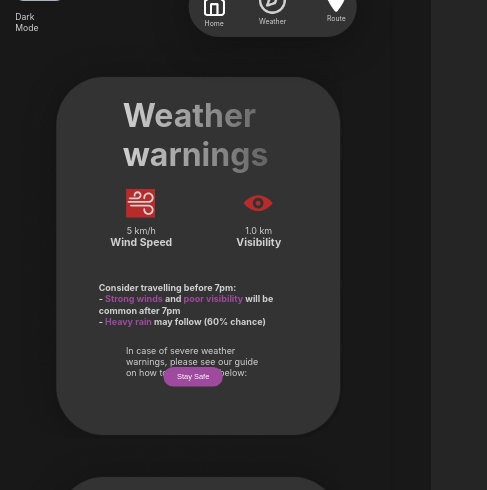
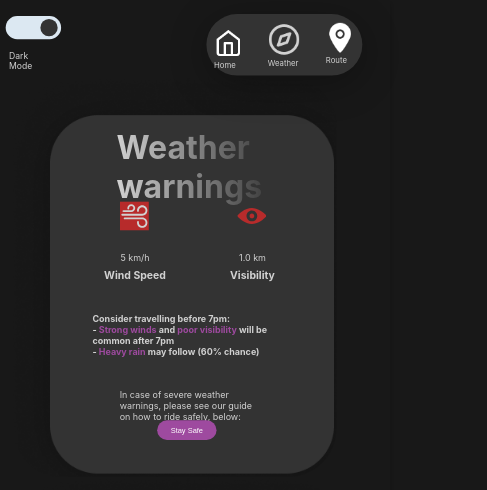
Before and after one commit to Pie-R-Squared/WeatherApp, a React (Create React App) app: page /Weather in a window 390 px wide. Shown: the top 490 px of the page, 487 px wide, since content can reach past the window. Built offline with nearby package versions, Linux system fonts and the light colour scheme.

Commit message:
Fixed css for Forecast page

```diff
--- a/src/App.js
+++ b/src/App.js
@@ -1,5 +1,3 @@
-
-
 import {  Route, Routes } from "react-router-dom";
 import Weather from './Components';
 import Home from "./Home";
--- a/src/style.css
+++ b/src/style.css
@@ -105,6 +105,10 @@ body[colour-mode="light"] hr {
     margin: 0 0.5rem;
 }
 
+.warning-data-figures p, .warning-data-figures button {
+  margin: 10px;
+}
+
 .centred {
     text-align: center;
 }
@@ -140,14 +144,14 @@ h2 {
     display: grid;
     grid-area: navigation-tab;
     grid-template-columns: 1fr;
-    grid-template-rows: repeat(6,1fr);
+    grid-template-rows: repeat(3,1fr);
     grid-template-areas: 'home'
                           'weather'
                           'route'
                           ;
 
     width: 5.25rem;
-    height: 36.5625rem;
+    height: 16.5625rem;
     flex-shrink: 0;
     background-color: #333;
     border-radius: 3rem;
@@ -166,29 +170,6 @@ h2 {
     flex-shrink: 0;
     margin-bottom: 2rem;
     fill: #D9D9D9;
-}
-
-.navigation-tab p{
-    color: #D9D9D9;
-    font-size: 0.9rem;
-}
-
-.navigation-tab button{
-    border: none;
-    background: transparent;
-    cursor: pointer;
-}
-
-.navigation-item{
-    display: flex;
-    flex-direction: column;
-    align-items: center;
-    gap: 0.5rem;
-    margin-bottom: 2rem;
-}
-
-.navigation-tab a{
-    text-decoration-line: none;
 }
 
 #home{
@@ -507,7 +488,7 @@ span {
 
 @media (max-width: 768px) {
 
-    .forecast-body{
+    #forecast-body{
         display: flex;
         justify-content: center;
         align-items: center;
@@ -531,6 +512,7 @@ span {
         width: 405px;
         height: 500px;
         border-radius: 60px;
+        box-sizing: border-box;
     }
 
     body[colour-mode="dark"] #warnings {
@@ -586,11 +568,10 @@ span {
         position: absolute;
         width: 300px;
         height: 500px;
-        top: 2000px;
-        left: 120px;
+        top: 100%;
+        left: 80%;
         background-image: url("images/temp_icon.png");
         background-repeat: no-repeat;
-        transform: scale(0.8);
         z-index: -1;
     }
 
@@ -613,6 +594,7 @@ body {
               #252525;
   box-shadow: 0px 4px 4px 0px rgba(0, 0, 0, 0.2);
 }
+
 /*layout for page*/
 .container{
   display: grid;
@@ -625,10 +607,7 @@ body {
 
   height: 100vh;
   gap: 0.5rem;
-
-
 }
-
 
 #search{
   grid-area: search;
@@ -676,47 +655,28 @@ body {
   background: transparent;
   filter: invert(70%);
 }
+
 /*layout for navigation bar*/
-.navigation-tab{
-  display: grid;
-  grid-area: navigation-tab;
-  grid-template-columns: 1fr;
-  grid-template-rows: repeat(3,1fr);
-  grid-template-areas: 'home'
-                        'weather'
-                        'route'
-                        ;
 
-  width: 5.25rem;
-  height: 34.5625rem;
-  flex-shrink: 0;
-  background-color: #333;
-  border-radius: 3rem;
-  box-shadow: 0px 10px 50px rgba(0, 0, 0, 0.3);
-  margin-left: 2rem;
-  margin-top: 0rem;
-
-  gap: 1rem;
-  place-items: center;
-}
 #route{
-  grid-area: route;
   width: 2.5rem;
   height: 2.2rem;
   flex-shrink: 0;
   margin-bottom: 2rem;
   fill: #D9D9D9;
 }
+
 .navigation-tab p{
   color: #D9D9D9;
   font-size: 0.9rem;
 }
+
 .navigation-tab button{
   border: none;
   background: transparent;
   cursor: pointer;
+}
 
-}
 .navigation-item{
   display: flex;
   flex-direction: column;
@@ -724,6 +684,16 @@ body {
   gap: 0.5rem;
   margin-bottom: 2rem;
 }
+
+.navigation-item:hover {
+  transform: scale(1.05);
+  border-radius: 2rem;
+}
+
+.navigation-item:hover img {
+  filter: brightness(0) saturate(100%) invert(30%) sepia(50%) saturate(300%) hue-rotate(270deg);
+}
+
 .navigation-tab a{
   text-decoration-line: none;
 }
@@ -734,9 +704,8 @@ body {
   width: 2rem;
   height: 2rem;
   flex-shrink: 0;
+}
 
-
-}
 #home img{
   width: 2.575rem;
   height: 2.58rem;
@@ -744,12 +713,10 @@ body {
 }
 
 #weather{
-
   grid-area: weather;
   width: 2.45575rem;
   height: 2.18881rem;
   flex-shrink: 0;
-
 }
 
 
@@ -766,6 +733,7 @@ body {
   flex-shrink: 0;
   fill: #D9D9D9;
 }
+
 .mode p{
   color: #FFF;
   font-family: Inter;
@@ -776,6 +744,7 @@ body {
   padding: 0.1rem;
   margin-left: 1rem;
 }
+
 .switch-container {
   display: flex;
   flex-direction: column;
@@ -788,11 +757,13 @@ body {
   padding: 0.05rem;
   margin: 0.2rem
 }
+
 .switch-container input {
   opacity: 0;
   width: 0;
   height: 1rem;
 }
+
 .slider {
   position: absolute;
   top: 0;
@@ -806,6 +777,7 @@ body {
   transition: 0.4s;
   padding: 1rem;
 }
+
 .slider:before {
   content: "";
   position: absolute;
@@ -818,6 +790,7 @@ body {
   border-radius: 50%;
   transition: 0.4s;
 }
+
 input:checked + .slider {
   background-color: #dce8f2;
 }
@@ -839,8 +812,6 @@ body {
   font-style: normal;
   font-weight: 700;
   line-height: normal;
-
-
 }
 
 
@@ -850,8 +821,6 @@ body {
   margin-top: -7rem;
   margin-left: 1rem;
   padding-right: 2rem;
-
-
 }
 
 /*style size hourly weather*/
@@ -873,24 +842,22 @@ body {
   flex-shrink: 0;
   align-content: center;
   justify-content: center;
-
 }
 
 #day1{
   grid-area: day1;
+}
 
-}
 #day2{
   grid-area: day2;
+}
 
-}
 #day3{
   grid-area: day3;
+}
 
-}
 #day4{
   grid-area: day4;
-
 }
 
 .daily-weather-card{
@@ -908,8 +875,8 @@ body {
   align-content: space-between;
   justify-content: space-evenly;
   align-items: center;
+}
 
-}
 .daily-weather-card:nth-child(1){
   background-color: hsla(299, 36%, 46%, 1);
 }
@@ -920,7 +887,6 @@ body {
   margin-bottom: 2rem;
   width: 3rem;
   height: 3rem;
-
 }
 
 
@@ -933,8 +899,8 @@ body {
   font-weight: 600;
   line-height: normal;
   text-align: center;
+}
 
-}
 .date{
   color: #FFF;
   font-family: Inter;
@@ -944,22 +910,14 @@ body {
   line-height: normal;
   text-align: center;
   margin-top: 1.5rem;
+}
 
-}
 .daily-weather-description{
   font-size: 0.9rem;
   text-align: center;
   color: #ffffff;
   margin-top: -2rem;
 }
-
-
-
-
-
-
-
-
 
 
 /*light modes*/
@@ -969,17 +927,16 @@ body.light {
   border: none;
 
 }
+
 .light .drops img{
   margin-bottom: 1.2rem;
 }
-
 
 .light #search{
   border-radius: 2.5rem;
   background: #A29898;
   box-shadow: 0px 2px 50px 0px rgba(0, 0, 0, 0.25);
 }
-
 
 .light .current-weather{
   border-radius: 1rem;
@@ -993,11 +950,7 @@ body.light {
   padding: 1rem;
 
   border-radius: 2rem;
-
-
-
 }
-
 
 .light .secondary-box .secondary-overlap {
   background-color: #A29898;
@@ -1030,9 +983,6 @@ body.light {
   background-color: hsla(299, 36%, 46%, 1);
 }
 
-
-
-
 /* Mobile Large */
 @media screen and (max-width: 768px) {
 .container {
@@ -1049,13 +999,15 @@ body.light {
   height: auto;
   transform: scale(0.95);
 }
+
 .navigation-item{
   transform: scale(0.9);
 
 }
+
 .navigation-tab {
   display: grid;
-    grid-template-columns: repeat(6, 1fr);
+  grid-template-columns: repeat(3, 1fr);
   grid-template-rows: 1fr;
   grid-template-areas: 'home weather route';
   max-height: 5.25rem;
@@ -1064,21 +1016,41 @@ body.light {
   margin-left: 2.5rem;
   margin-top: -2rem;
   transform: scale(0.96);
-
-
 }
 
+#content .navigation-tab {
+  margin: 1rem 0 0 1rem;
+  transform: scale(0.96) translateX(10%);
+  max-width: 15rem;
+  width: 100%;
+}
+
+#content #route, #content #home, #content #weather {
+  margin-right: 0.5rem;
+  margin-left: 0.5rem;
+  transform: scale(0.9);
+}
+
+#content h1 {
+  top: 10rem;
+  max-width: 50%;
+}
+
+#content .text-panel, #content .image-panel, #content .warning-data-figures button {
+  margin-top: 1rem;
+}
+
+#content .mode {
+  margin-top: 1rem;
+}
 
 .current-weather{
   margin-left: 2rem;
+}
 
-  }
 #search {
   margin-left: 1.5rem;
   margin-top: -2rem;
-
-
-
 }
 .mode{
   margin-left: -1.5rem;
@@ -1093,46 +1065,17 @@ body.light {
   /* margin: 1rem auto; */
   margin-left: -3rem;
   width: 100%;
+}
 
-  }
 .daily-weather-card{
   width: 80%;
   max-width: 7rem;
   margin-left: 5rem;
   gap: 0rem;
   padding: 1rem;
-
 }
 
-  .navigation-tab {
-    display: grid;
-    grid-template-rows: 1fr;
-    grid-template-columns: repeat(3, 1fr);
-    grid-template-areas: 'home weather route';
-    max-width: 40rem;
-    max-height: 5rem;
-    margin-left: -3rem;
-    width: auto;
-    transform: scale(0.96) translate(10%, 0);
-    gap: 2rem;
-  }
 
-  #route, #home, #weather {
-      width: 1.8rem;
-      height: 1.8rem;
-      transform: scale(0.8);
-  }
-
-  #home {
-      margin-left: 1rem;
-  }
-
-  .navigation-tab p {
-      font-size: 0.7rem;
-      margin: 0;
-      text-align: center;
-      vertical-align: middle;
-  }
 .secondary-box,
 .secondary-box .secondary-info,
 .secondary-box .secondary-overlap {
@@ -1143,13 +1086,11 @@ body.light {
   margin-left: 1rem;
   margin-top: -2rem;
   transform: scale(1);
-
 }
 
 .secondary-box .secondary-text-wrapper {
   font-size: 3rem;
   left: 1rem;
-
 }
 
 /* Repositioning elements for smaller screens */
@@ -1163,7 +1104,6 @@ body.light {
   left: auto;
   top: auto;
   margin: 0.5rem;
-
   display: inline-block;
 }
 
@@ -1187,7 +1127,6 @@ body.light {
     grid-template-columns: 1fr 1fr;
     grid-template-areas:
       "mode search"
-
       "navigation-tab"
       "current-weather"
       "extra-weather"
@@ -1200,11 +1139,9 @@ body.light {
   }
 
   .navigation-tab {
-
-    max-width: 50rem;
+    max-width: 20rem;
     max-height: 5rem;
     margin-left: 1rem;
-
   }
 
   #route, #home, #weather {
@@ -1264,14 +1201,31 @@ body.light {
   .hourly-weather{
     margin-left: 7rem;
   }
+
+}
+
+.current-weather-icon{
+  width: 8rem;
+  height: 8rem;
+  margin-top: -2rem;
+  margin-left: -1rem;
+  margin-bottom: 0.5rem;
+}
+
+.secondary-weather-icon {
+  max-width: 8rem;
+  max-height: 8rem;
+  margin-left: 4rem;
+  margin-bottom: 1rem;
+
     .navigation-tab {
         display: grid;
         grid-template-rows: 1fr;
         grid-template-columns: repeat(3, 1fr);
         grid-template-areas: 'home weather route';
-    max-width: 40rem;
+        max-width: 50rem;
         max-height: 5rem;
-    margin-left: -1rem;
+        margin-left: 1rem;
         width: auto;
         transform: scale(0.96) translate(10%, 0);
         gap: 2rem;
```
Lines whose indentation alone changed are shown as unchanged.
